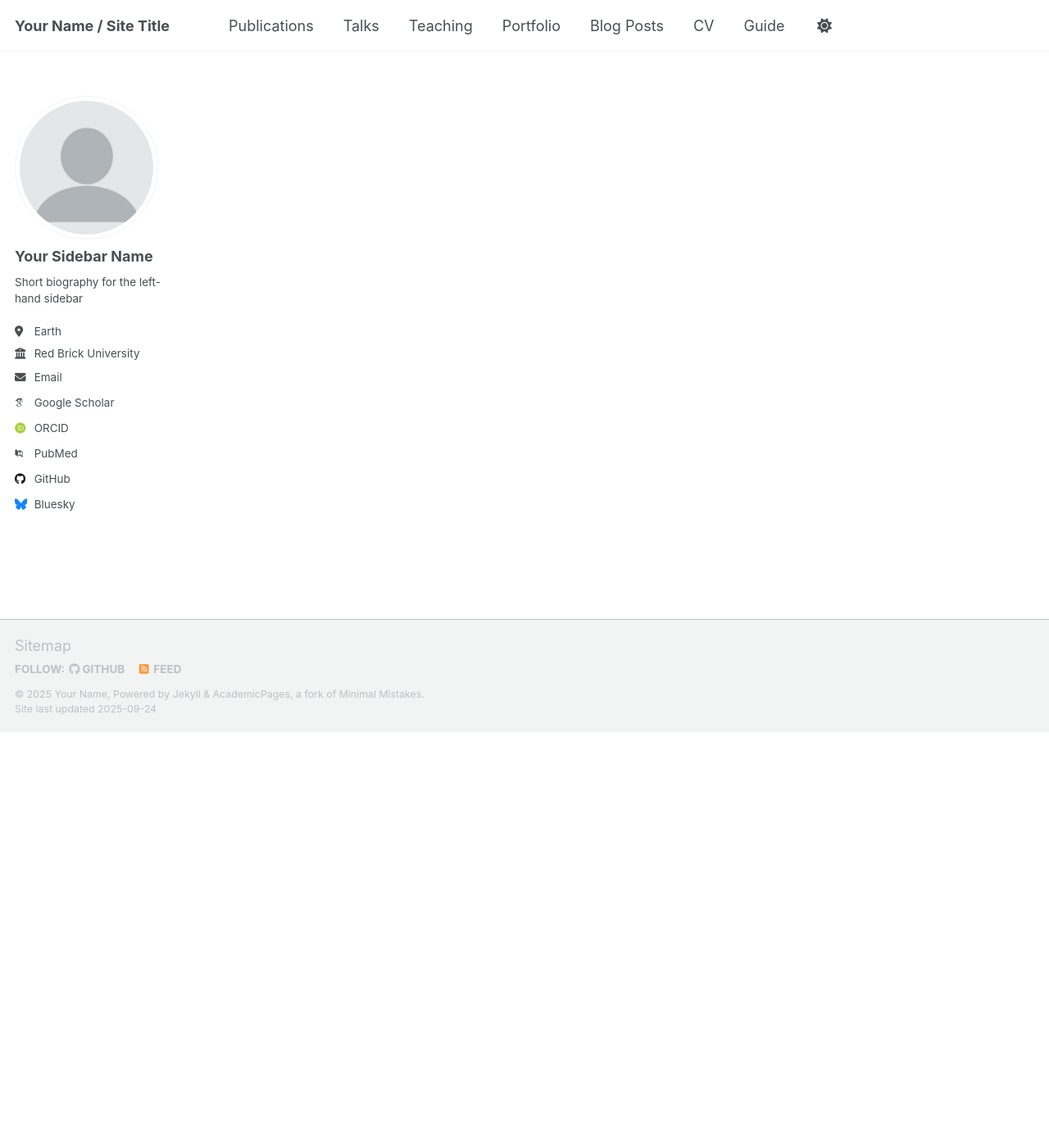
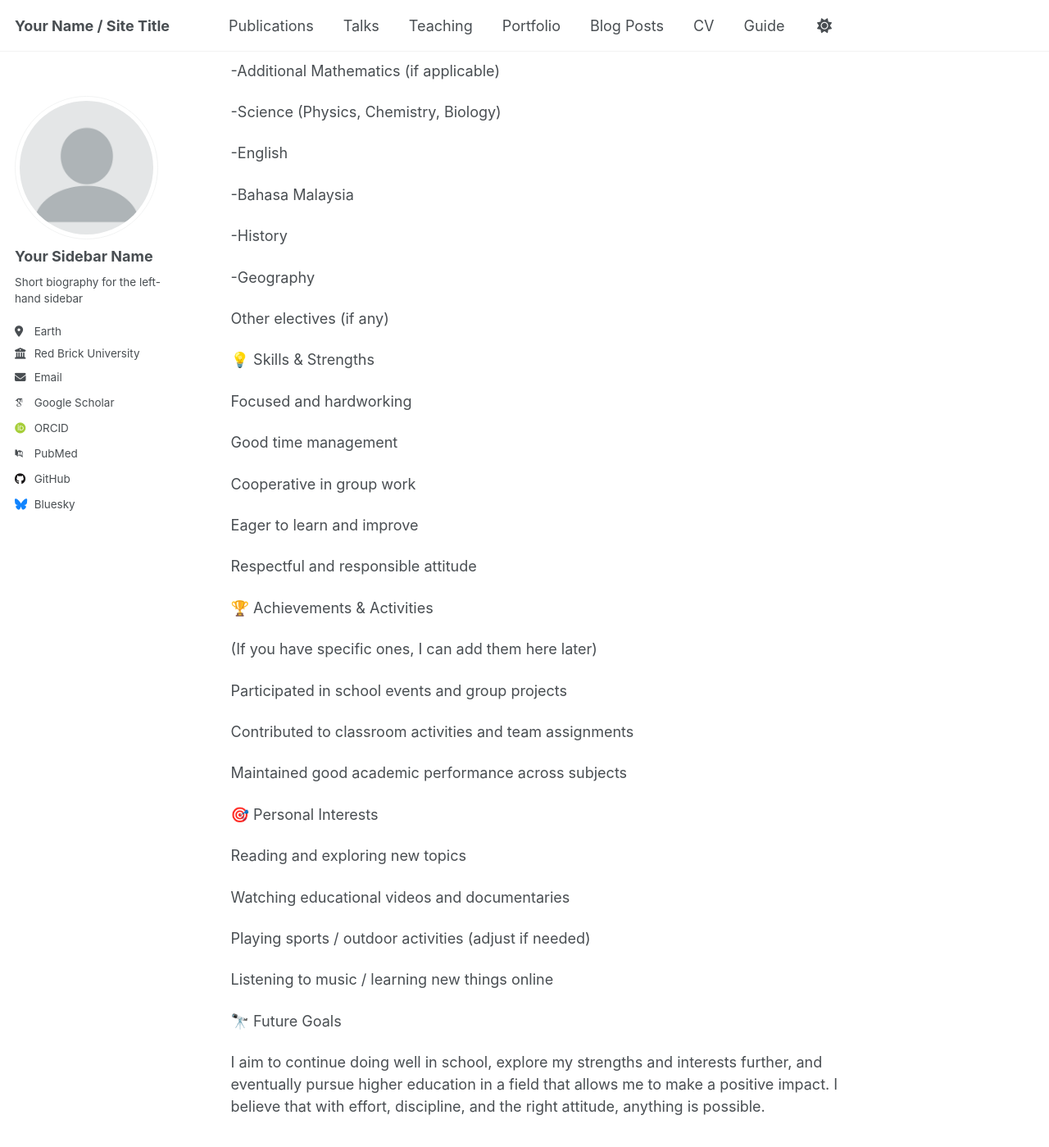
Before and after one commit to ZHENQHAI/ZHENQHAI.github.io, a Jekyll site: the page built from _pages/about.md, in a window 1280 px wide and 1400 px high, scrolled down 507 px. Shown: the whole window at 82% size. Built offline with Jekyll 4.4.1, drawn with Linux system fonts in a browser that asks for light colours; some web fonts are replaced; a script that is not in the unit is left out; some of the changed text lies outside the part shown.

Commit message:
update about.md

```diff
--- a/_pages/about.md
+++ b/_pages/about.md
@@ -7,4 +7,67 @@ redirect_from:
   - /about.html
 ---
 
-fuck yuou
+🧑‍🎓 Zhen Qhai – Student Portfolio
+👋 Introduction
+
+Hello! I’m Zhen Qhai, a dedicated student at Chung Ling High School, currently studying a full range of core academic subjects including Mathematics, Science, English, Bahasa Malaysia, History, Geography, and more. I’m focused on building a strong academic foundation while also developing essential life skills like discipline, teamwork, and responsibility.
+
+🎓 Education
+
+Chung Ling High School
+Penang, Malaysia
+(Current Student)
+
+Subjects Studied:
+
+-Mathematics
+
+-Additional Mathematics (if applicable)
+
+-Science (Physics, Chemistry, Biology)
+
+-English
+
+-Bahasa Malaysia
+
+-History
+
+-Geography
+
+Other electives (if any)
+
+💡 Skills & Strengths
+
+Focused and hardworking
+
+Good time management
+
+Cooperative in group work
+
+Eager to learn and improve
+
+Respectful and responsible attitude
+
+🏆 Achievements & Activities
+
+(If you have specific ones, I can add them here later)
+
+Participated in school events and group projects
+
+Contributed to classroom activities and team assignments
+
+Maintained good academic performance across subjects
+
+🎯 Personal Interests
+
+Reading and exploring new topics
+
+Watching educational videos and documentaries
+
+Playing sports / outdoor activities (adjust if needed)
+
+Listening to music / learning new things online
+
+🔭 Future Goals
+
+I aim to continue doing well in school, explore my strengths and interests further, and eventually pursue higher education in a field that allows me to make a positive impact. I believe that with effort, discipline, and the right attitude, anything is possible.
```
